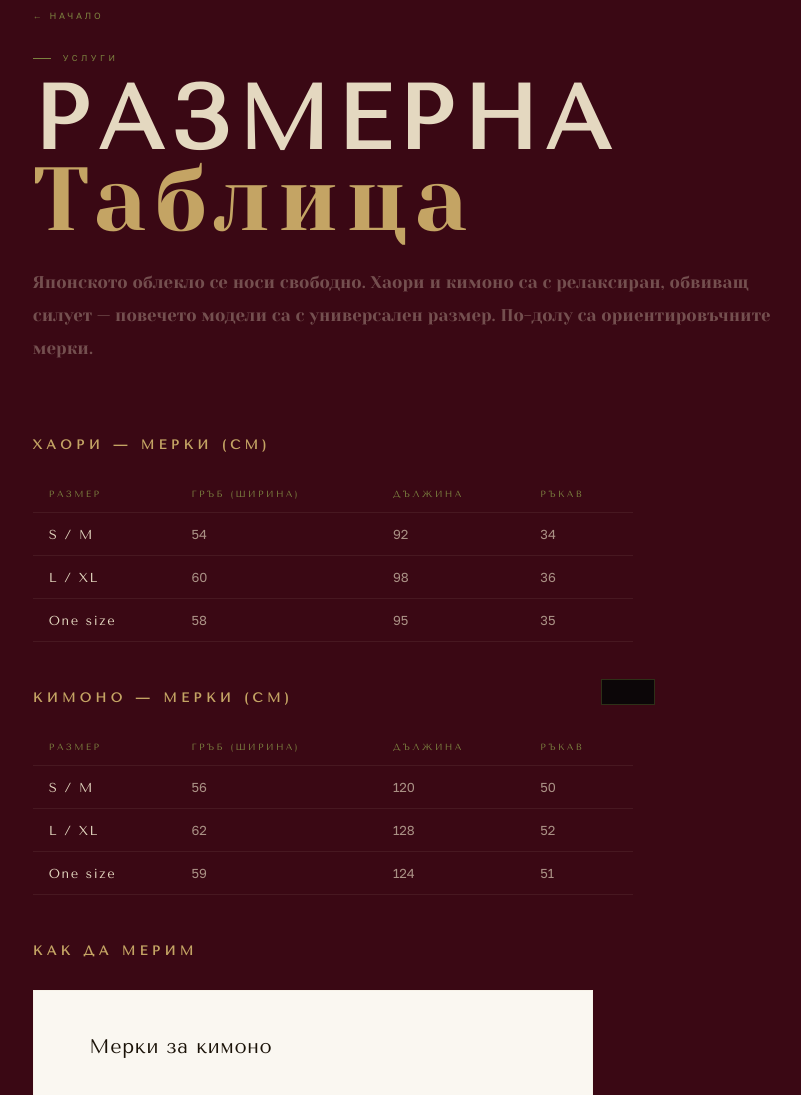
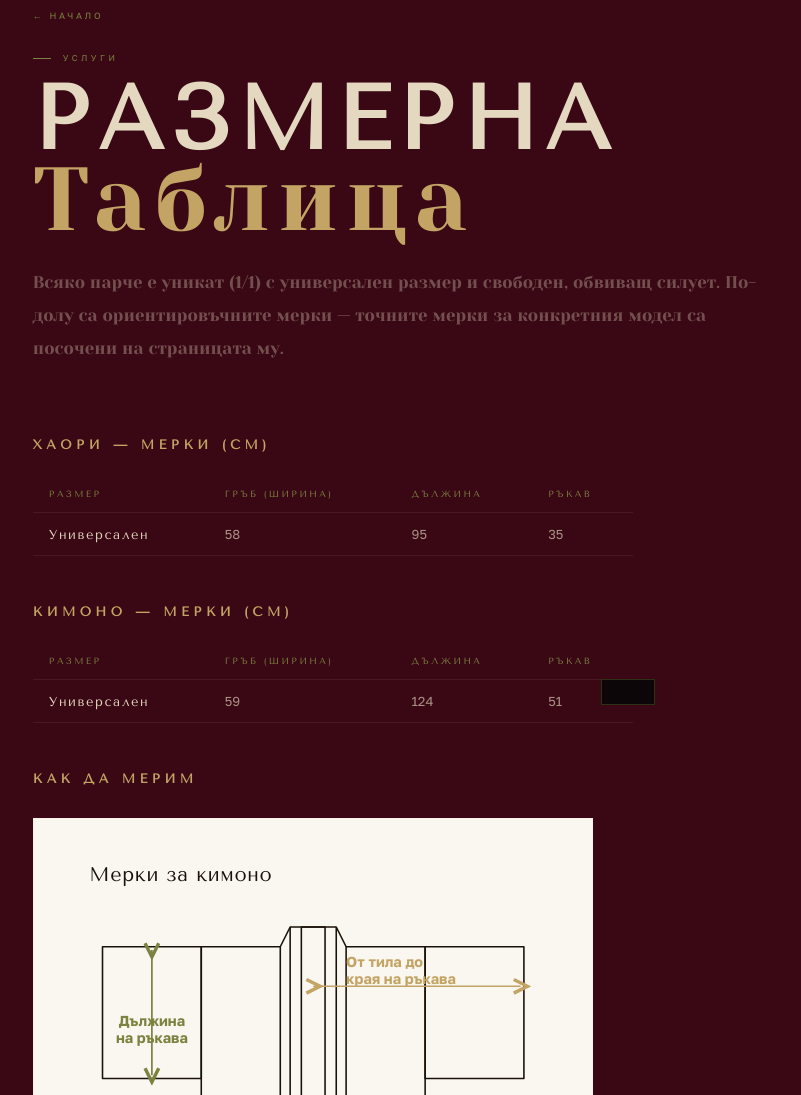
Before and after one commit to gabrielakotsev/kinora, a website: page size-chart.html in a window 1280 px wide. Shown: the part 125-1220 px from the top of the page, without its empty margins (12-813 px from the left). Drawn offline with nearby package versions, Linux system fonts and the light colour scheme.

Commit message:
docs(size-chart): collapse size tables to single Универсален row (1/1 unique items)

```diff
--- a/size-chart.html
+++ b/size-chart.html
@@ -63,7 +63,7 @@
     <a class="info-back" href="index.html">← Начало</a>
     <p class="sec-lbl">Услуги</p>
     <h2 class="sec-h">РАЗМЕРНА <em>Таблица</em></h2>
-    <p class="info-lead">Японското облекло се носи свободно. Хаори и кимоно са с релаксиран, обвиващ силует — повечето модели са с универсален размер. По-долу са ориентировъчните мерки.</p>
+    <p class="info-lead">Всяко парче е уникат (1/1) с универсален размер и свободен, обвиващ силует. По-долу са ориентировъчните мерки — точните мерки за конкретния модел са посочени на страницата му.</p>
   </div>
 
   <div class="info-body">
@@ -71,9 +71,7 @@
     <table class="sz-table">
       <thead><tr><th>Размер</th><th>Гръб (ширина)</th><th>Дължина</th><th>Ръкав</th></tr></thead>
       <tbody>
-        <tr><td>S / M</td><td>54</td><td>92</td><td>34</td></tr>
-        <tr><td>L / XL</td><td>60</td><td>98</td><td>36</td></tr>
-        <tr><td>One size</td><td>58</td><td>95</td><td>35</td></tr>
+        <tr><td>Универсален</td><td>58</td><td>95</td><td>35</td></tr>
       </tbody>
     </table>
 
@@ -81,9 +79,7 @@
     <table class="sz-table">
       <thead><tr><th>Размер</th><th>Гръб (ширина)</th><th>Дължина</th><th>Ръкав</th></tr></thead>
       <tbody>
-        <tr><td>S / M</td><td>56</td><td>120</td><td>50</td></tr>
-        <tr><td>L / XL</td><td>62</td><td>128</td><td>52</td></tr>
-        <tr><td>One size</td><td>59</td><td>124</td><td>51</td></tr>
+        <tr><td>Универсален</td><td>59</td><td>124</td><td>51</td></tr>
       </tbody>
     </table>
 
```
